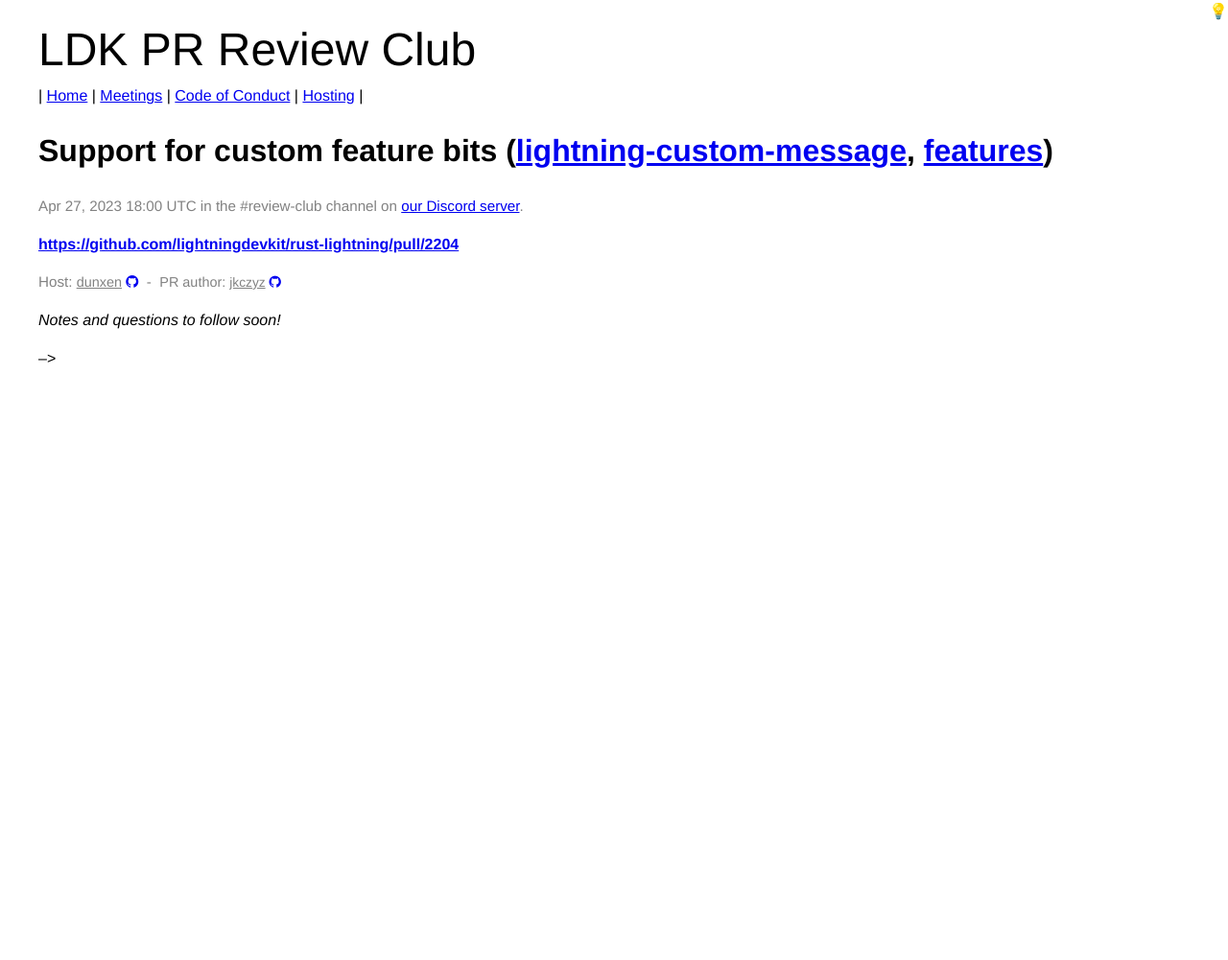
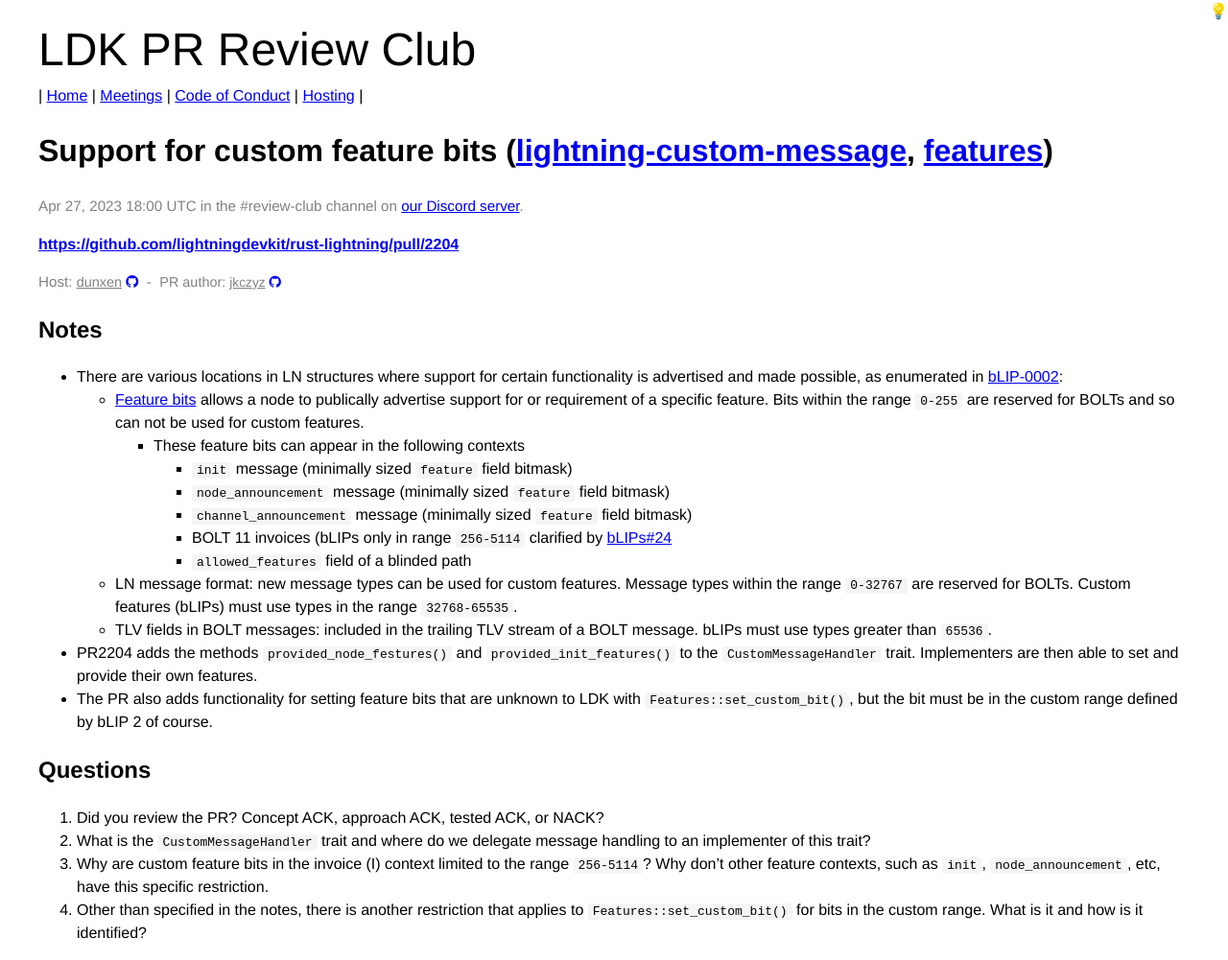
Before and after one commit to lightningdevkit/ldk-review-club, a Jekyll site: the page built from _posts/2023-04-27-#2204.md, in a window 1280 px wide. Shown: the whole page at 96% size. Built offline with Jekyll 4.4.1, drawn with Linux system fonts in a browser that asks for light colours; before the commit the page ends 916 px from its top, so only the background shows below that.

Commit message:
Add notes for PR2204

```diff
--- a/_posts/2023-04-27-#2204.md
+++ b/_posts/2023-04-27-#2204.md
@@ -10,14 +10,22 @@
 commit:
 ---
 
-_Notes and questions to follow soon!_
-
-<!-- TODO: Before meeting, add notes and questions
 ## Notes
+* There are various locations in LN structures where support for certain functionality is advertised and made possible, as enumerated in [bLIP-0002](https://github.com/lightning/blips/blob/master/blip-0002.md):
+	* [Feature bits](https://github.com/lightning/bolts/blob/master/09-features.md) allows a node to publically advertise support for or requirement of a specific feature. Bits within the range `0-255` are reserved for BOLTs and so can not be used for custom features.
+		* These feature bits can appear in the following contexts
+			* `init` message (minimally sized `feature` field bitmask)
+			* `node_announcement` message (minimally sized `feature` field bitmask)
+			* `channel_announcement` message (minimally sized `feature` field bitmask)
+			* BOLT 11 invoices (bLIPs only in range `256-5114` clarified by [bLIPs#24](https://github.com/lightning/blips/pull/24)
+			* `allowed_features` field of a blinded path
+	* LN message format: new message types can be used for custom features. Message types within the range `0-32767` are reserved for BOLTs. Custom features (bLIPs) must use types in the range `32768-65535`.
+	* TLV fields in BOLT messages: included in the trailing TLV stream of a BOLT message. bLIPs must use types greater than `65536`.
+* PR2204 adds the methods `provided_node_festures()` and `provided_init_features()` to the `CustomMessageHandler` trait. Implementers are then able to set and provide their own features.
+* The PR also adds functionality for setting feature bits that are unknown to LDK with `Features::set_custom_bit()`, but the bit must be in the custom range defined by bLIP 2 of course.
 
 ## Questions
-1. Did you review the PR? [Concept ACK, approach ACK, tested ACK, or NACK](https://github.com/lightningdevkit/rust-lightning/blob/master/CONTRIBUTING.md#peer-review)?
--->
-
-
--->
+1. Did you review the PR? Concept ACK, approach ACK, tested ACK, or NACK?
+1. What is the `CustomMessageHandler` trait and where do we delegate message handling to an implementer of this trait?
+1. Why are custom feature bits in the invoice (I) context limited to the range `256-5114`? Why don't other feature contexts, such as `init`, `node_announcement`, etc, have this specific restriction.
+1. Other than specified in the notes, there is another restriction that applies to `Features::set_custom_bit()` for bits in the custom range. What is it and how is it identified?
```
